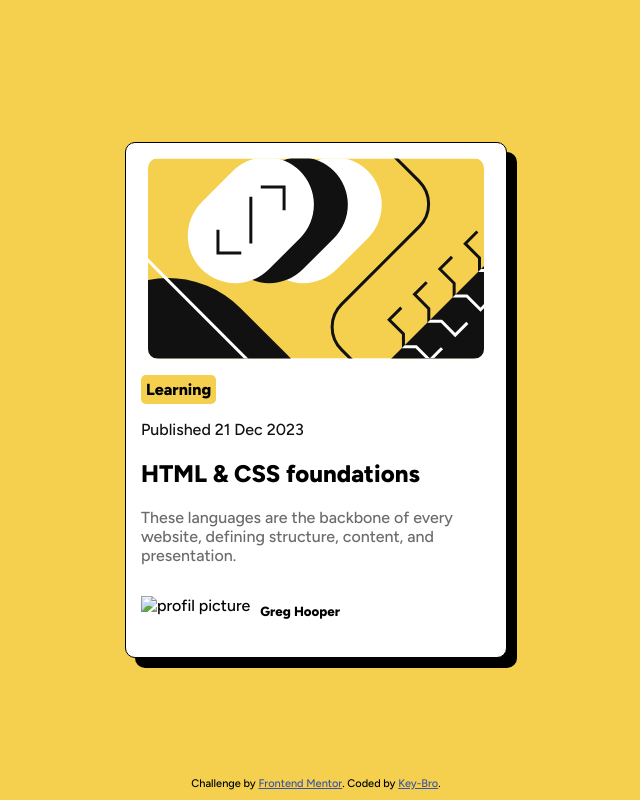
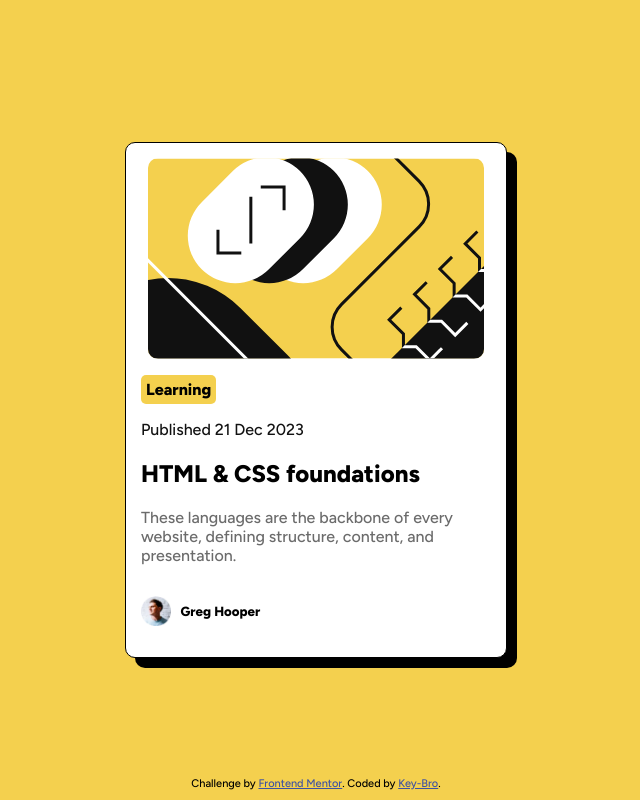
Before and after one commit to Key-Bro/blog-preview-card-name, a plain HTML site: page index.html in a window 1280 px wide. Shown: the whole page, without its empty margins (324-964 px from the left). Drawn offline with Linux system fonts and the light colour scheme; the site is published under a folder, as on GitHub Pages, so addresses that start at the root find nothing.

Commit message:
Add '.' for syntax

```diff
--- a/index.html
+++ b/index.html
@@ -23,7 +23,7 @@
     <h2 class="title">HTML & CSS foundations</h2>
     <p class="paragraph">These languages are the backbone of every website, defining structure, content, and presentation.</p>
     <div class="profil">
-      <img class="profil-picture" src="/assets/images/image-avatar.webp" alt="profil picture">
+      <img class="profil-picture" src="./assets/images/image-avatar.webp" alt="profil picture">
       <h5 class="name">Greg Hooper</h5>
     </div>
 
```
